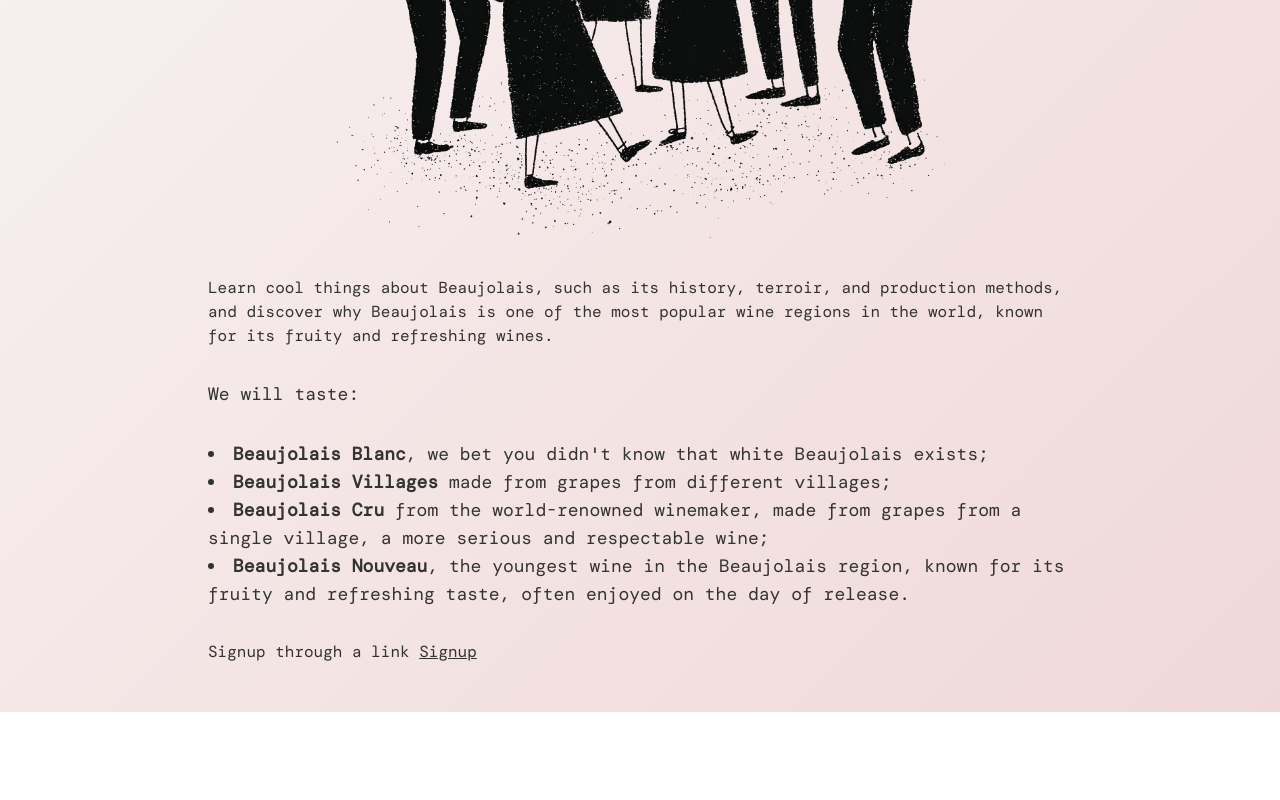
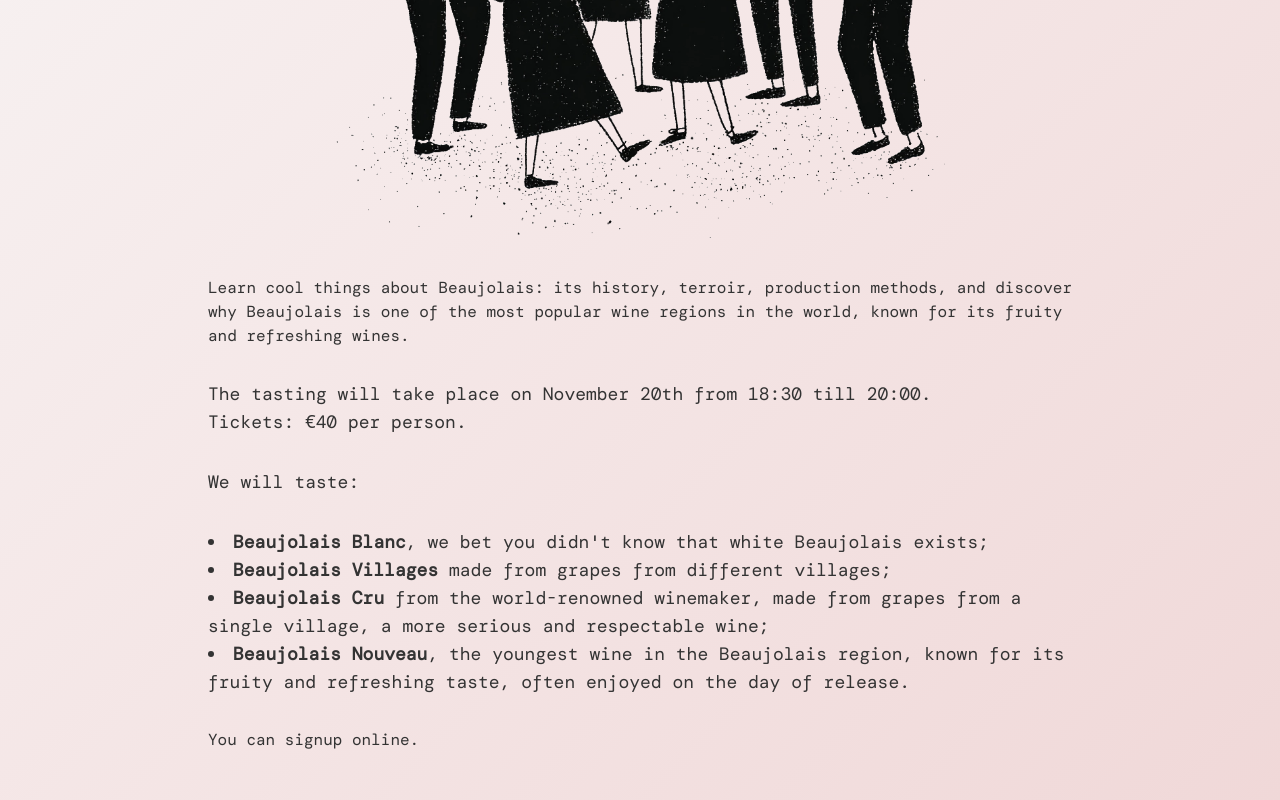
Before and after one commit to arsenicoco/bourgondier-club, an Astro site: page /arrive in a window 1280 px wide. Shown: the part 723-1523 px from the top of the page. Before the commit the page ends 1435 px from the top, so only its background shows below. Built offline with nearby package versions, Linux system fonts and the light colour scheme; Astro itself is replaced by a stand-in of ours.

Commit message:
Update arrive.astro

```diff
--- a/src/pages/arrive.astro
+++ b/src/pages/arrive.astro
@@ -30,10 +30,14 @@ import Analytics from "@vercel/analytics/astro";
                 class="mx-auto my-8 w-4/5"
             />
             <p class="my-8">
-                Learn cool things about Beaujolais, such as its history,
-                terroir, and production methods, and discover why Beaujolais is
-                one of the most popular wine regions in the world, known for its
-                fruity and refreshing wines.
+                Learn cool things about Beaujolais: its history, terroir,
+                production methods, and discover why Beaujolais is one of the
+                most popular wine regions in the world, known for its fruity and
+                refreshing wines.
+            </p>
+            <p class="my-8 text-lg">
+                The tasting will take place on November 20th from 18:30 till
+                20:00. <br /> Tickets: €40 per person.
             </p>
             <p class="my-8 text-lg">
                 We will taste:
@@ -58,13 +62,7 @@ import Analytics from "@vercel/analytics/astro";
                     </li>
                 </ul>
             </p>
-            <p class="my-8">
-                Signup through a link <a
-                    rel="stylesheet"
-                    href=""
-                    class="underline">Signup</a
-                >
-            </p>
+            <p class="my-8">You can signup online.</p>
         </main>
     </div>
 </LayoutLanding>
```
